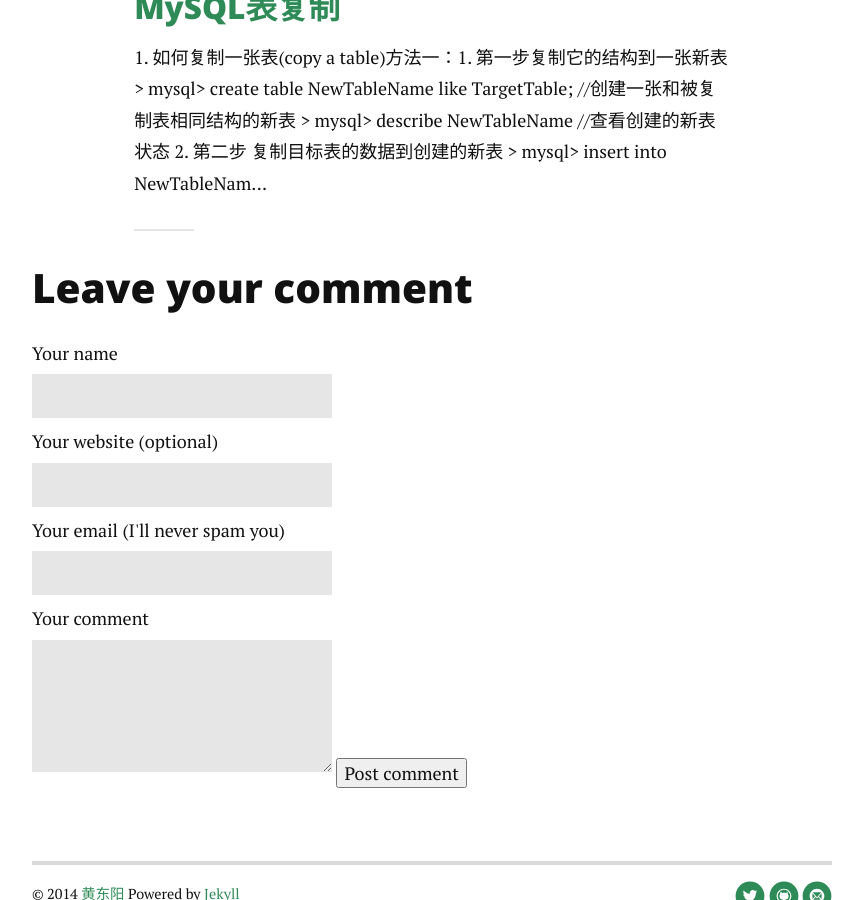
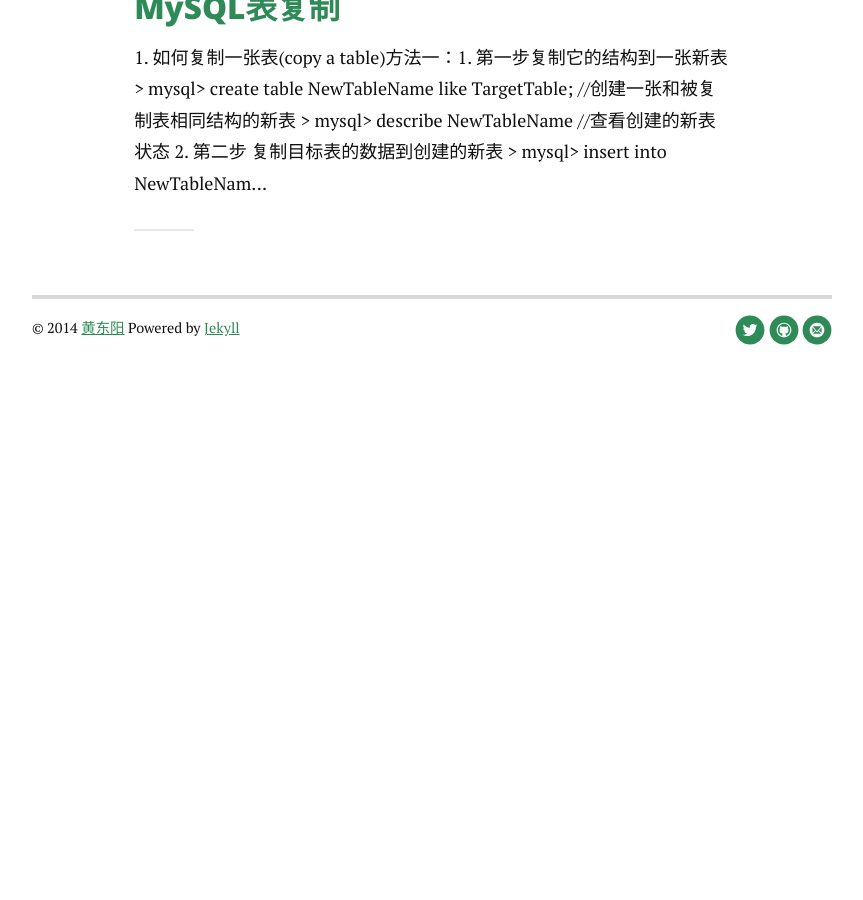
Before and after one commit to Root-shady/Flog, a Jekyll site: the page built from index.html, in a window 1280 px wide and 900 px high, scrolled down 1816 px. Shown: the whole window, without its empty margins (208-1071 px from the left). Built offline with Jekyll 4.4.1, drawn with Linux system fonts in a browser that asks for light colours; nearby versions of some CDN libraries; Markdown is read by kramdown in place of the engine named in the settings; the list of posts is cut into pages by our own code; after the commit the page ends 2249 px from its top, so only the background shows below that.

Commit message:
edit the index.html

```diff
--- a/index.html
+++ b/index.html
@@ -23,15 +23,4 @@
             <a href="{{ site.url }}{{ paginator.next_page_path }}" class="next button__outline">Older Posts</a>
           {% endif %}
         </div>
-      </div>
-
-<form action="http://pooleapp.com/stash/54e9f440-4447-4928-90cb-fb4e2e599583/" method="post">
-  <h2>Leave your comment</h2>
-  <input type="hidden" name="redirect_to" value="/thanks" />
-  <input type="hidden" name="path" value="/blog/adding-a-static-comments-system-to-my-jekyll-build" />
-  <label for="name">Your name</label><input type="text" name="name">
-  <label for="url">Your website <span>(optional)</span></label><input type="text" name="url">
-  <label for="email">Your email <span>(I'll never spam you)</span></label><input type="text" name="email">
-  <label for="comment">Your comment</label><textarea name="comment" class="comment-text"></textarea>
- <input type="submit" value="Post comment" class="submit" />
- </form>
+</div>
```
Also changed, not shown: 1 other file.
